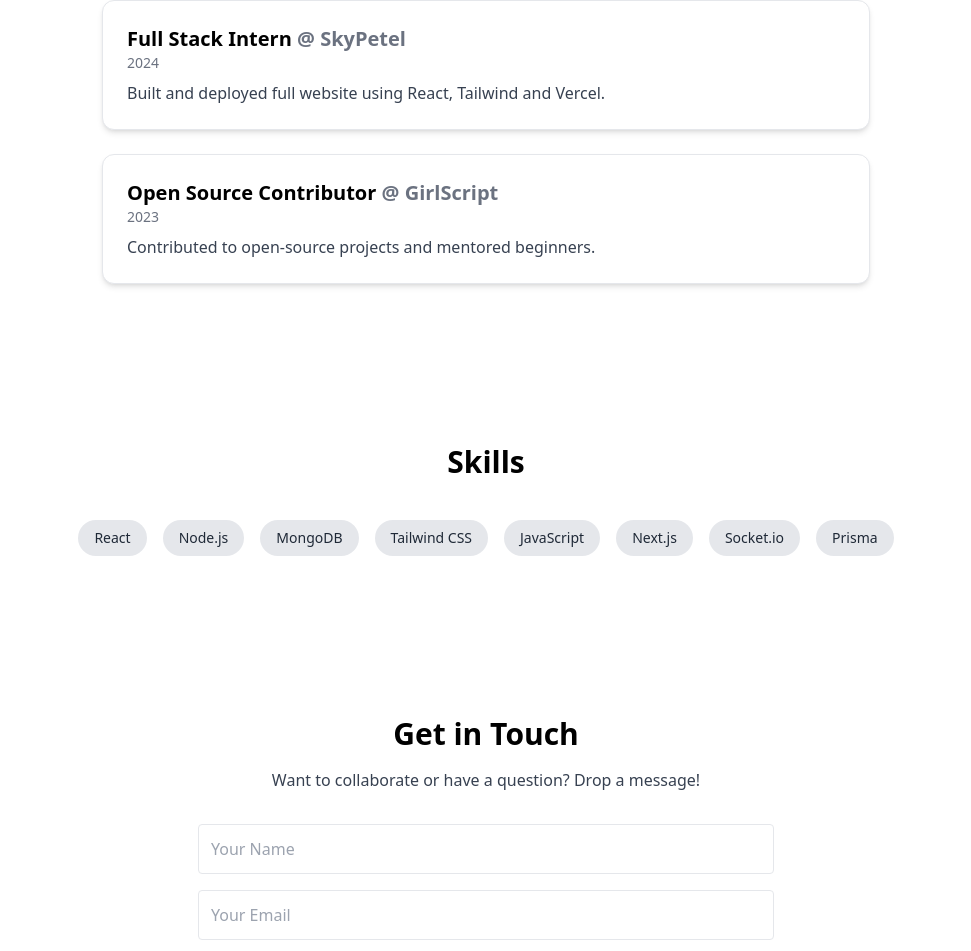
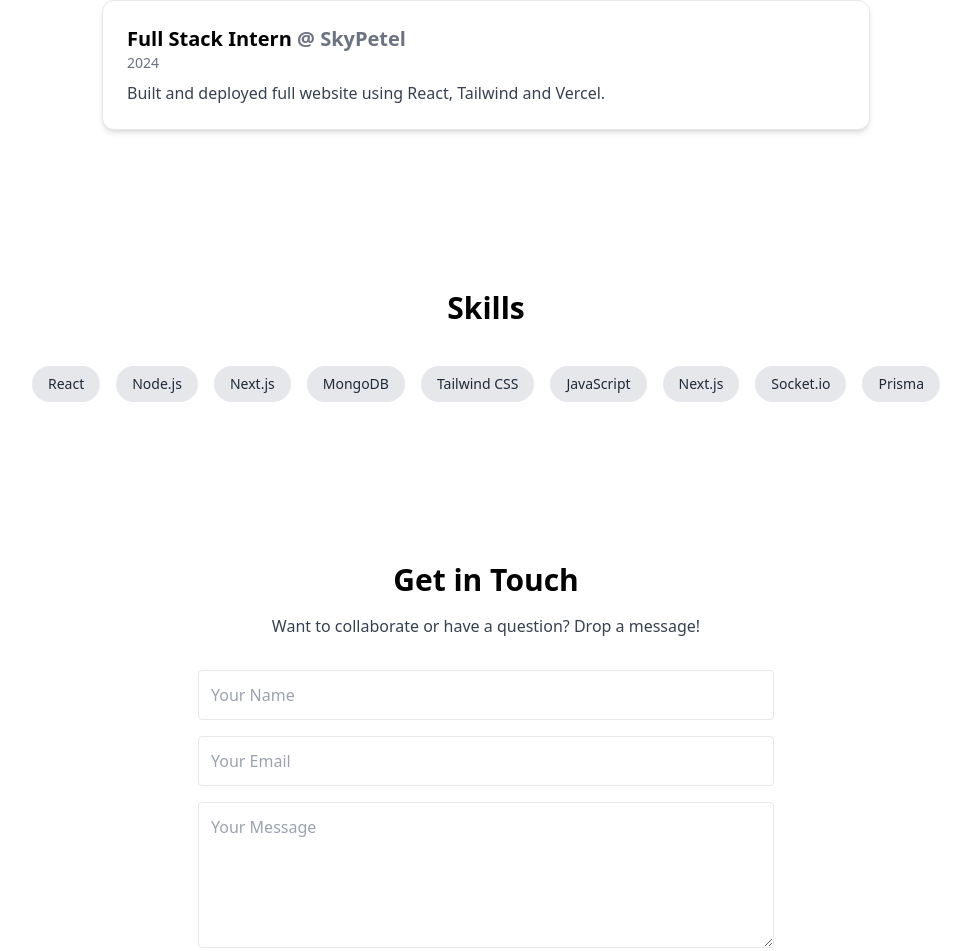
Before and after one commit to Code-bySalman/My-Portfolio, a React (Vite) app: page / in a window 1280 px wide. Shown: the part 1761-2712 px from the top of the page, without its empty margins (154-1125 px from the left). Built offline with nearby package versions, Linux system fonts and the light colour scheme; a web font is replaced by a local one.

Commit message:
Fixed the experience section

```diff
--- a/src/Pages/Home.jsx
+++ b/src/Pages/Home.jsx
@@ -6,6 +6,7 @@ import Header from "./Header";
 import VariableProximity from "../components/VariableProximity";
 
 const experiences = [
+
   {
     year: "2024",
     role: "Full Stack Intern",
@@ -13,18 +14,13 @@ const experiences = [
     description:
       "Built and deployed full website using React, Tailwind and Vercel.",
   },
-  {
-    year: "2023",
-    role: "Open Source Contributor",
-    company: "GirlScript",
-    description:
-      "Contributed to open-source projects and mentored beginners.",
-  },
+
 ];
 
 const skills = [
   "React",
   "Node.js",
+  "Next.js",
   "MongoDB",
   "Tailwind CSS",
   "JavaScript",
```
